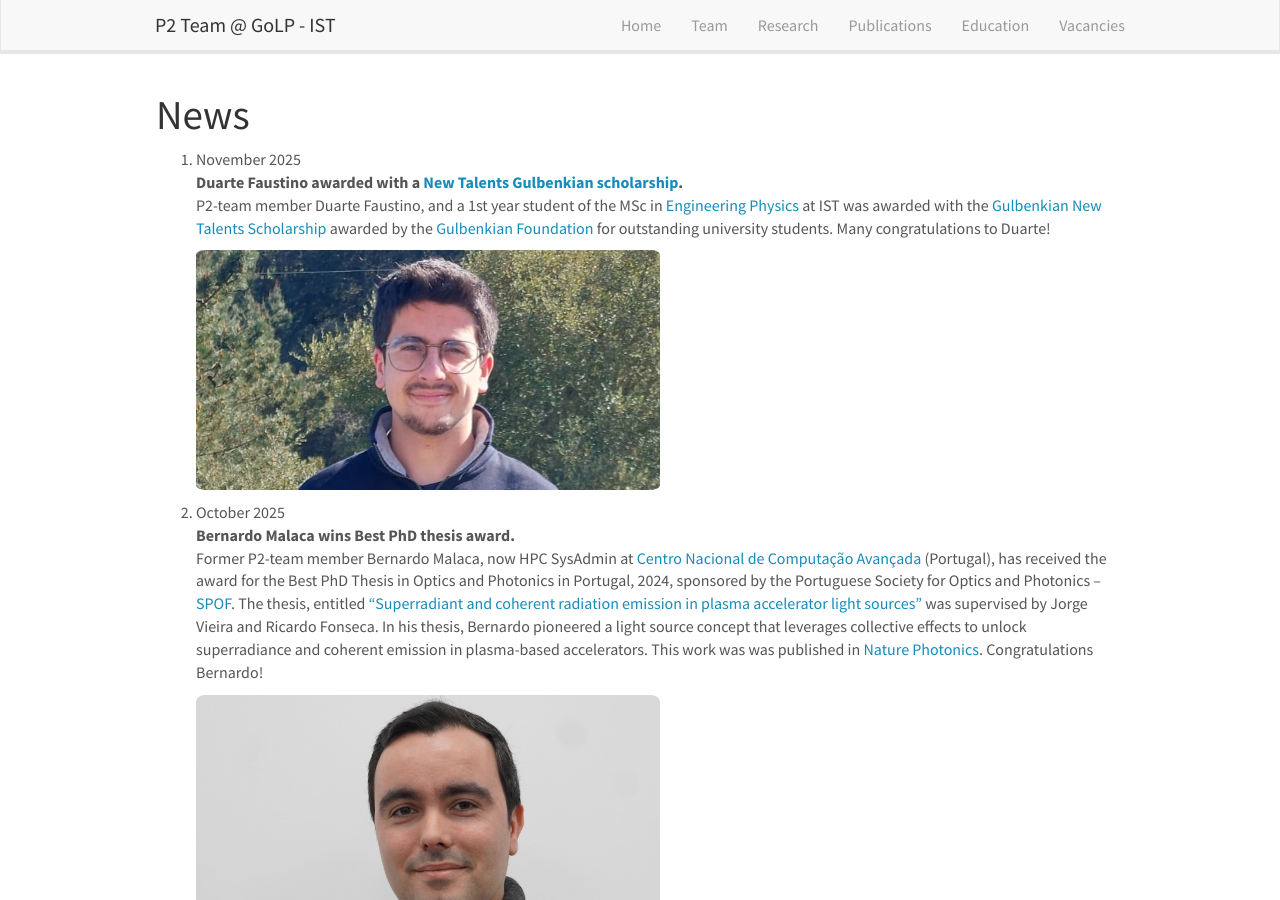
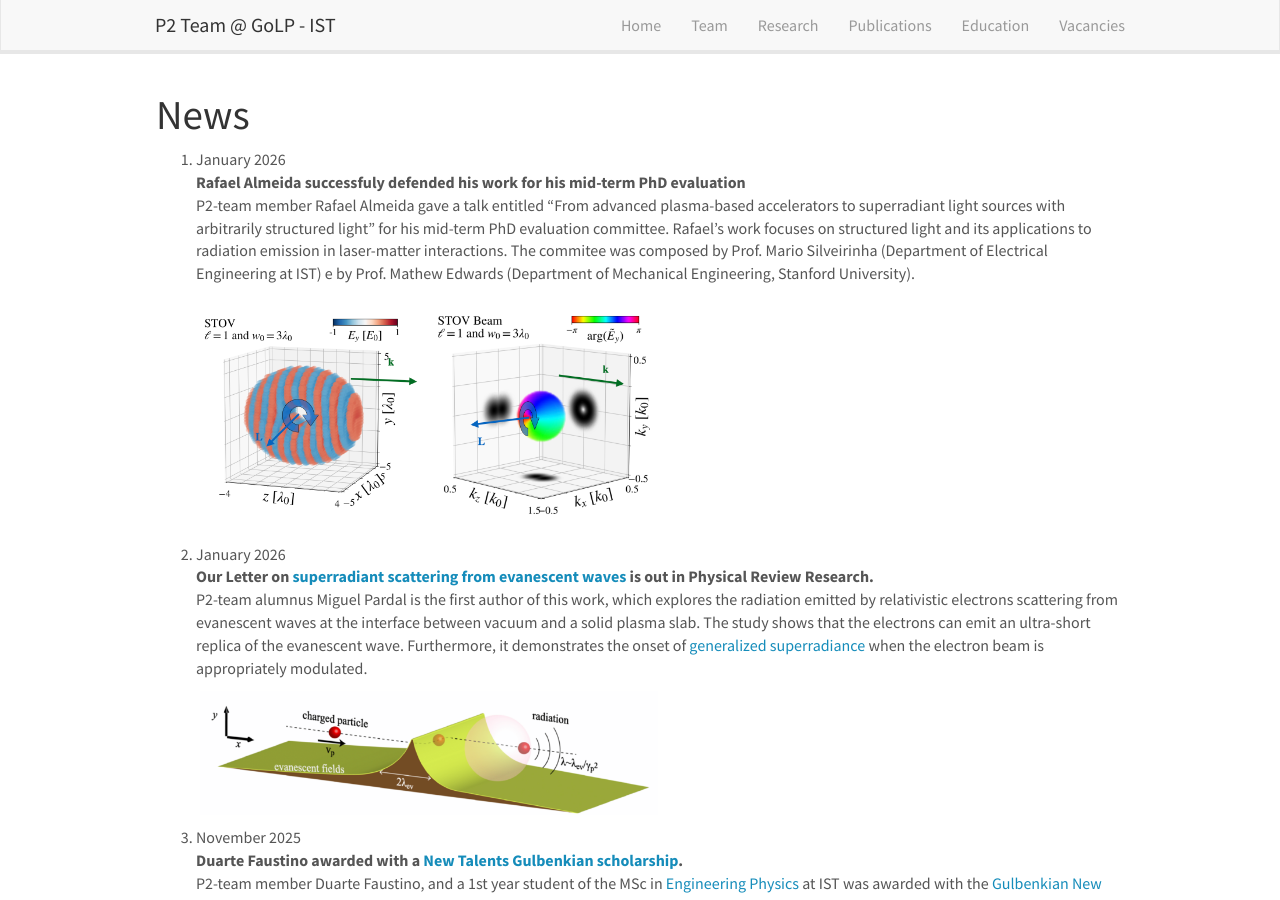
Before and after one commit to p2team/p2team.github.io, a Jekyll site: the page built from _pages/allnews.md, in a window 1280 px wide and 900 px high. Built offline with Jekyll 4.4.1, drawn with Linux system fonts in a browser that asks for light colours; nearby versions of some CDN libraries.

Commit message:
news updates

```diff
--- a/Gemfile
+++ b/Gemfile
@@ -5,3 +5,5 @@ gem "jekyll-seo-tag"
 gem "jekyll-sitemap"
 
 gem "github-pages", group: :jekyll_plugins
+
+gem "faraday-retry", "~> 2.4"
--- a/_data/news.yml
+++ b/_data/news.yml
@@ -1,3 +1,17 @@
+- date: 23. January 2026
+  headline: Rafael Almeida successfuly defended his work for his mid-term PhD evaluation
+  fullstory: P2-team member Rafael Almeida gave a talk entitled "From advanced plasma-based accelerators to superradiant light sources with arbitrarily structured light" for his mid-term PhD evaluation committee. Rafael's work focuses on structured light and its applications to radiation emission in laser-matter interactions. The commitee was composed by Prof. Mario Silveirinha (Department of Electrical Engineering at IST) e by Prof. Mathew Edwards (Department of Mechanical Engineering, Stanford University).
+  number_photo: 1
+  photo: stovs.png
+
+
+
+- date: 14. January 2026
+  headline: Our Letter on [superradiant scattering from evanescent waves](https://doi.org/10.1103/PhysRevResearch.8.L012013) is out in Physical Review Research.
+  fullstory: P2-team alumnus Miguel Pardal is the first author of this work, which explores the radiation emitted by relativistic electrons scattering from evanescent waves at the interface between vacuum and a solid plasma slab. The study shows that the electrons can emit an ultra-short replica of the evanescent wave. Furthermore, it demonstrates the onset of [generalized superradiance](https://doi.org/10.1038/s41567-020-0995-5) when the electron beam is appropriately modulated.
+  number_photo: 1
+  photo: evanescent.png
+
 - date: 27. November 2025
   headline: Duarte Faustino awarded with a [New Talents Gulbenkian scholarship](https://gulbenkian.pt/bolsas-lista/novos-talentos/).
   fullstory: P2-team member Duarte Faustino, and a 1st year student of the MSc in [Engineering Physics](https://fisica.tecnico.ulisboa.pt/en/) at IST was awarded with the [Gulbenkian New Talents Scholarship](https://gulbenkian.pt/bolsas-lista/novos-talentos/) awarded by the [Gulbenkian Foundation](https://gulbenkian.pt/en/) for outstanding university students. Many congratulations to Duarte!
--- a/_data/publist.yml
+++ b/_data/publist.yml
@@ -1,3 +1,11 @@
+- title: "Superradiant scattering from evanescent waves"
+  image:
+  description:
+  authors: M. Pardal, R.A. Fonseca, J. Vieira
+  link:
+    url: https://doi.org/10.1103/PhysRevResearch.8.L012013
+    display: "Physical Rev. Research Vol. 8, L012013 (2026)"
+
 - title: "Trends in relativistic laser–matter interaction: the promises of structured light"
   image:
   description:
```
Also changed, not shown: Gemfile.lock, images/newspic/evanescent.png (added), images/newspic/stovs.png (added).
